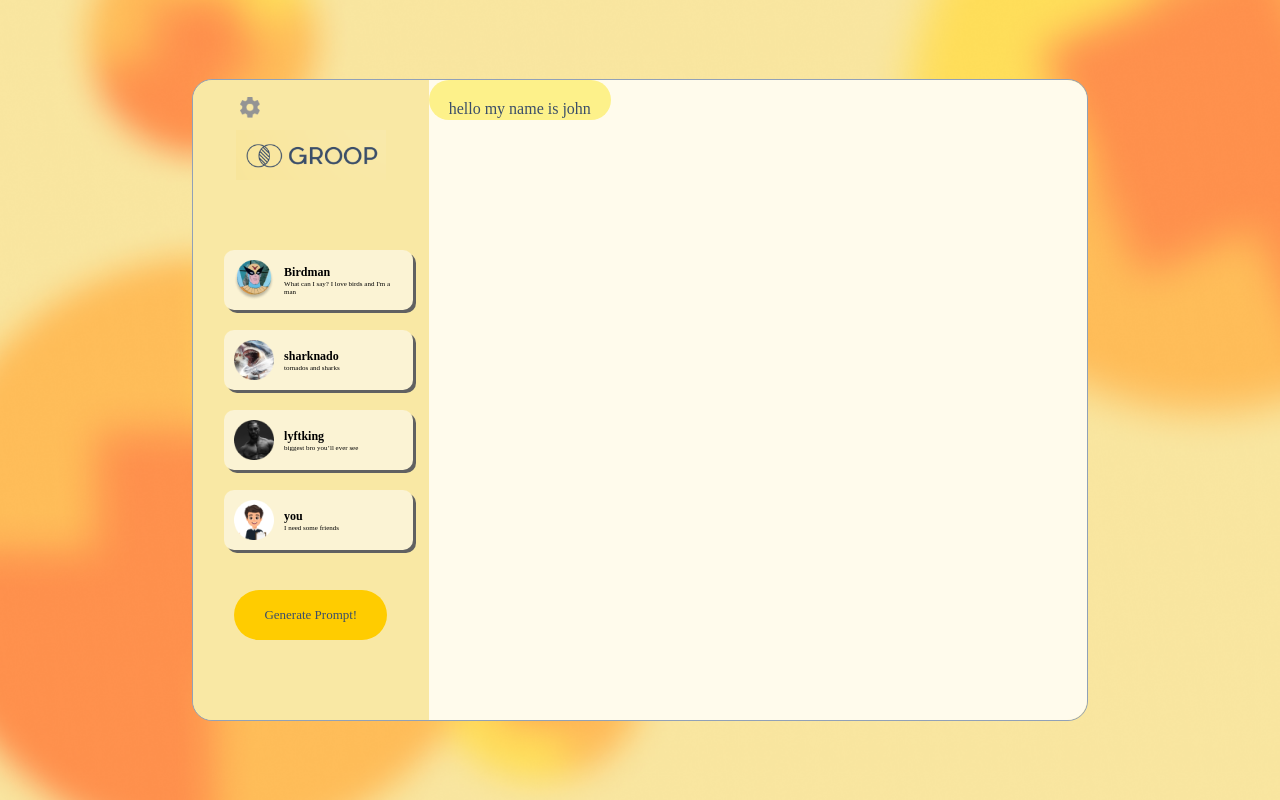
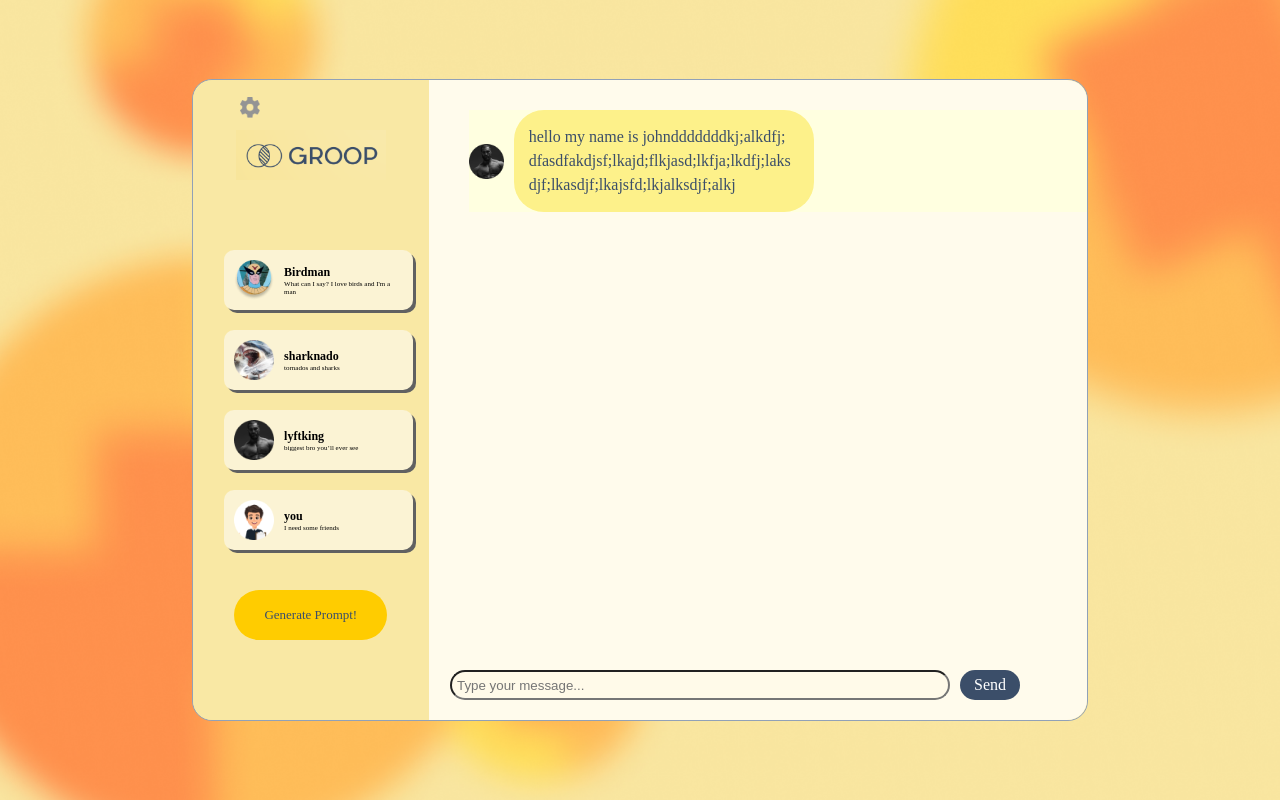
Before and after one commit to johnchoi44/GROOP, a React (Vite) app in the folder groopi/: page /chatroom in a window 1280 px wide. Built offline with nearby package versions, Linux system fonts and the light colour scheme.

Commit message:
/chatroom added chat bubbles and built most frontend tools for chat development

```diff
--- a/groopi/src/Chatroom/index.jsx
+++ b/groopi/src/Chatroom/index.jsx
@@ -10,7 +10,18 @@ import you from '../images/you.png'
 import './style.css';
 
 function Chatroom() {
-    const [isNavOpen, setIsNavOpen] = useState(false)
+    const [isNavOpen, setIsNavOpen] = useState(false);
+    const [username,setUsername] = useState('john');
+    const database = [{userId: 'john', photoId: 'chad', message: 'SUP'},{userId: 'mom', photoId: 'mom', message: 'hello mother'},{userId: 'dad', photoId: 'dad', message: 'hello father'},]
+    const [messages, setMessages] = useState([
+
+    ]);
+
+    const handleSendMessage = (message) => {
+        // Create a new message object with the current user's ID and the input message
+        const newMessage = { userId: 'john', photoId: 'chad', message: message };
+        setMessages([...messages, newMessage]);
+    };
 
     return (
         <>
@@ -91,7 +102,20 @@ function Chatroom() {
                     </div>
                 </div>
                 <div className="chatCon">
-                    <div className="chatBubble">hello my name is john</div>
+                    <div className="chatTotal">
+                        <img src={chad} style = {{height: '35px',width: '35px'}}alt="" />
+                        <div className="chatBubble">hello my name is johndddddddkj;alkdfj; dfasdfakdjsf;lkajd;flkjasd;lkfja;lkdfj;laksdjf;lkasdjf;lkajsfd;lkjalksdjf;alkj</div>
+                    </div>
+                    {messages.map((message, index) => (
+                    <div className={`chatTotal ${message.userId === 'john' ? 'sent' : 'received'}`} key={index}>
+                        <img src={chad} className="chad" alt="" />
+                        <div className="chatBubble">{message.message}</div>
+                    </div>
+                ))}
+                    <div className="inputContainer">
+                        <input style = {{backgroundColor: '#FFFAE9',padding: '5px',borderRadius: '20px',height: '30px',width: '500px'}}type="text" placeholder="Type your message..." />
+                        <div className = 'sendButton'onClick={handleSendMessage}>Send</div>
+                    </div>
                 </div>
             </div>
             </div>
--- a/groopi/src/Chatroom/style.css
+++ b/groopi/src/Chatroom/style.css
@@ -164,12 +164,58 @@ body {
     background-color: #FFFBEC;
 }
 
-.chatBubble{
+.chatTotal {
+    display: flex;
+    align-items: center;
+    margin-left: 40px;
+    background-color: lightyellow;
+    margin-top: 30px;
+}
+.chatTotal2{
+    display: flex;
+    align-items: center;
+    margin-left: 40px;
+    background-color: lightyellow;
+    margin-top: 30px;
+    justify-content: flex-end;
+    margin-right: 40px;
+}
+.chatBubble {
     display: inline-block;
-    height: 30px;
+    max-width: 200px; /* Set your desired maximum width */
     background-color: #FDF18A;
     border-radius: 30px;
-    text-align: center;
-    padding: 20px;
-    vertical-align: center;
+    text-align: left;
+    padding: 15px;
+    line-height: 1.5;
+    max-width: 300px;
+    margin-left: 10px; /* Add margin to separate the image and chatBubble if needed */
+    word-wrap: break-word; /* Allow long words to break and wrap onto the next line */
 }
+
+.chad {
+    height: 35px;
+    width: 35px;
+}
+
+.inputContainer{
+    position: absolute;
+    bottom: 100px;
+    right: 260px;
+    display: flex;
+    align-items: center;
+}
+
+.sendButton{
+    margin-top: 5px;
+    width: 60px;
+    border-radius: 20px;
+    background-color: #3B4E69;
+    color: white;
+    display: flex;
+    justify-content: center;
+    align-items: center;
+    height: 30px;
+    margin-left: 10px;
+    cursor: pointer;
+}
```
